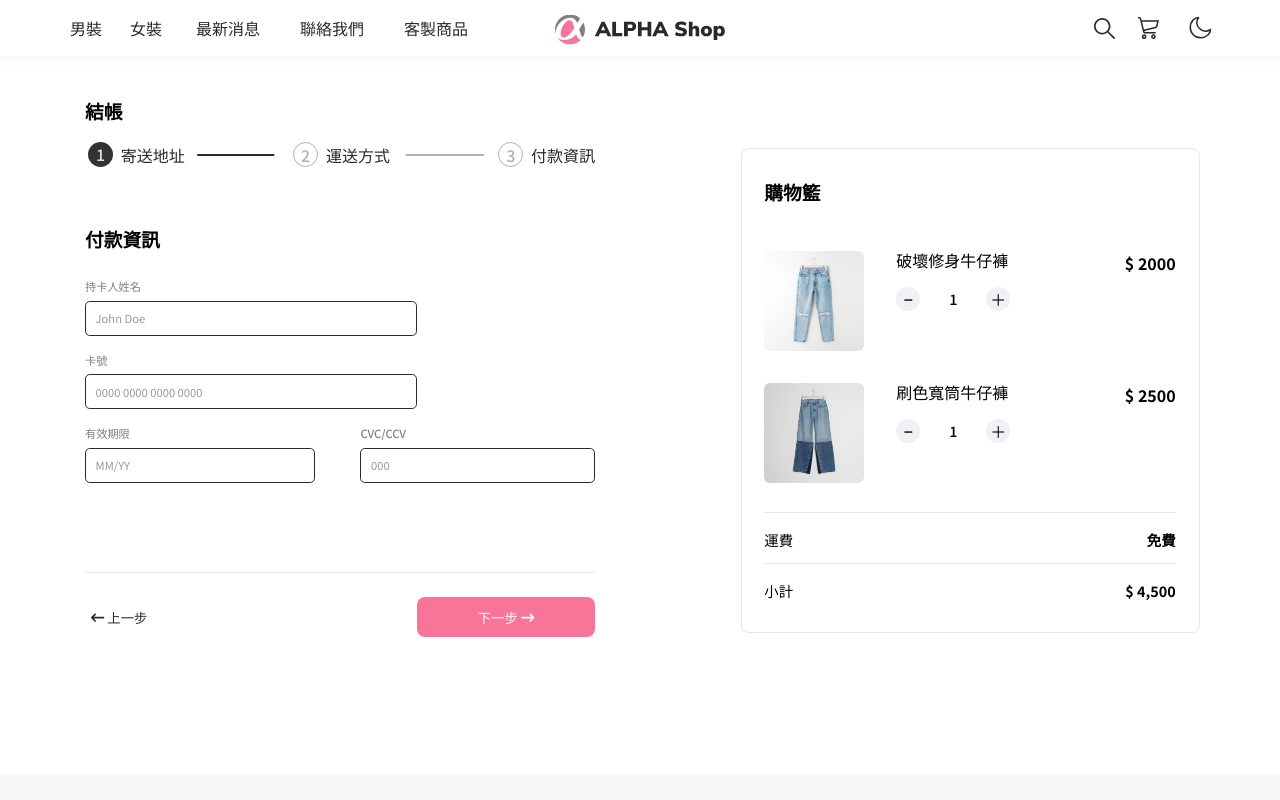
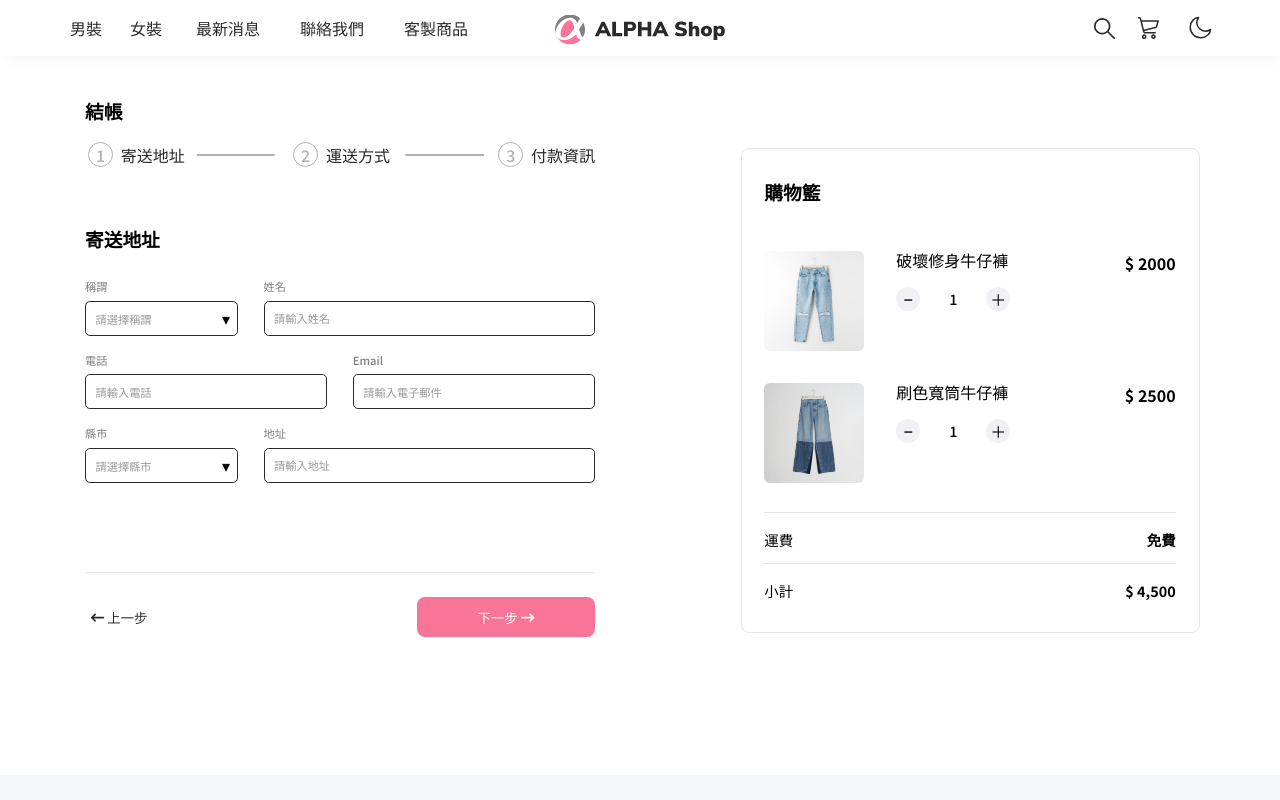
Before and after one commit to HsiaooooooJu/AlphaShop_VUE, a Vue app: page /#/checkout in a window 1280 px wide. Shown: the top 800 px of the page. Built offline with nearby package versions, Linux system fonts and the light colour scheme; what vue-sweetalert2 would draw is missing.

Commit message:
Refract template - add CheckoutConfigs

```diff
--- a/src/components/CartPanel.vue
+++ b/src/components/CartPanel.vue
@@ -4,7 +4,7 @@
       <h3 class="cart__product__title">購物籃</h3>
 
       <div v-for="product in products" :key="product.id" class="cart__product__row">
-        <img :src="product.image" class="product-img" alt="">
+        <img :src="getImg(product.image)" class="product-img" alt="">
         <div class="product-details">
           <h5 class="product-details__name">{{ product.name }}</h5>
           <div class="product-details__amount">
@@ -35,8 +35,13 @@ export default {
   props: {
     products: {
       type: Array,
-      default: () => []
+      required: true
     }
   },
+  methods: {
+    getImg(img) {
+      return require(`../assets/images/${img}`);
+    }
+  }
 }
 </script>
--- a/src/components/ShippingForm.vue
+++ b/src/components/ShippingForm.vue
@@ -2,29 +2,29 @@
   <div>
     <h3 class="form-content__part__title mb-5">運送方式</h3>
     <div class="form-content__part__shipping">
-      <div class="shipping__form-row form-row cursor-pointer">
+
+      <div v-for="shipping in shippingMethods" :key="shipping.id" class="shipping__form-row form-row cursor-pointer">
         <input name="shipping-method" id="standard" type="radio" class="standard" checked>
         <label class="cursor-pointer" for="standard">
-          <p class="shipping-method">標準運送</p>
-          <p class="shipping-time">約 3-7 個工作天</p>
+          <p class="shipping-method">{{ shipping.method }}</p>
+          <p class="shipping-time">{{ shipping.days }}</p>
         </label>
-        <span>免費</span>
+        <span>{{ shipping.price }}</span>
+      </div>
 
-      </div>
-      <div class="shipping__form-row form-row cursor-pointer">
-        <input name="shipping-method" id="express" type="radio" class="express">
-        <label class="cursor-pointer" for="express">
-          <p class="shipping-method">DHL 貨運</p>
-          <p class="shipping-time">48 小時內送達</p>
-        </label>
-        <span>$ 500</span>
-      </div>
     </div>
   </div>
 </template>
 
 <script>
+
 export default {
   name: 'ShippingForm',
+  props: {
+    shippingMethods: {
+      type: Array,
+      required: true
+    }
+  }
 }
 </script>
--- a/src/components/Stepper.vue
+++ b/src/components/Stepper.vue
@@ -3,21 +3,11 @@
     <h3 class="stepper__title my-5">結帳</h3>
     <div class="stepper__container container">
 
-      <div class="stepper__step active">
+      <div v-for="step in steps" :key="step.id" class="stepper__step">
         <div class="stepper__step__circle-container"></div>
+        <label class="stepper__step__label" for="">{{ step.title }}</label>
         <span class="stepper__step__connect-line line-one"></span>
-        <label class="stepper__step__label" for="">寄送地址</label>
-      </div>
-
-      <div class="stepper__step">
-        <div class="stepper__step__circle-container"></div>
         <span class="stepper__step__connect-line line-two"></span>
-        <label class="stepper__step__label" for="">運送方式</label>
-      </div>
-
-      <div class="stepper__step">
-        <div class="stepper__step__circle-container"></div>
-        <label class="stepper__step__label" for="">付款資訊</label>
       </div>
 
     </div>
@@ -27,5 +17,11 @@
 <script>
 export default {
   name: 'Stepper',
+  props: {
+    steps: {
+      type: Array,
+      required: true
+    }
+  }
 }
 </script>
--- /dev/null
+++ b/src/configs/CheckoutConfigs.js
@@ -0,0 +1,44 @@
+export const CheckoutConfigs = {
+  productData: [
+    {
+      id: 1,
+      name: '破壞修身牛仔褲',
+      price: 2000,
+      image: 'dagny-petite-jeans.png'
+    },
+    {
+      id: 2,
+      name: '刷色寬筒牛仔褲',
+      price: 2500,
+      image: 'block-wide-jeans.png'
+    }
+  ],
+  steps: [
+    {
+      id: 1,
+      title: '寄送地址',
+    },
+    {
+      id: 2,
+      title: '運送方式',
+    },
+    {
+      id: 3,
+      title: '付款資訊'
+    }
+  ],
+  shippingMethods: [
+    {
+      id: 1,
+      method: '標準運送',
+      days: '約 3-7 個工作天',
+      price: 0
+    },
+    {
+      id: 2,
+      method: 'DHL 貨運',
+      days: '48 小時內送達',
+      price: 500
+    }
+  ]
+}
--- a/src/views/Checkout.vue
+++ b/src/views/Checkout.vue
@@ -4,20 +4,20 @@
       <Navbar />
     </header>
     <main class="main-content">
-      <Stepper />
+      <Stepper :steps="steps" />
 
       <section class="form-panel">
         <form action="" class="form-panel__container__form">
           <div class="form-content__part">
 
             <!-- DestinationForm -->
-            <DestinationForm class="d-none" />
+            <DestinationForm />
 
             <!-- ShippingForm -->
-            <ShippingForm class="d-none" />
+            <ShippingForm :shipping-methods="shippingMethods" class="d-none" />
 
             <!-- PaymentForm -->
-            <PaymentForm />
+            <PaymentForm class="d-none" />
 
           </div>
         </form>
@@ -37,6 +37,8 @@
 </template>
 
 <script>
+import { CheckoutConfigs } from '../configs/CheckoutConfigs'
+
 import Navbar from '../components/Navbar.vue'
 import Stepper from '../components/Stepper.vue'
 import DestinationForm from '../components/DestinationForm.vue'
@@ -45,23 +47,6 @@ import PaymentForm from '../components/PaymentForm.vue'
 import BtnPanel from '../components/BtnPanel.vue'
 import CartPanel from '../components/CartPanel.vue'
 import Footer from '../components/Footer.vue'
-
-const productData = {
-  products: [
-    {
-      id: 1,
-      name: '破壞修身牛仔褲',
-      price: 2000,
-      image: 'dagny-petite-jeans.png'
-    },
-    {
-      id: 2,
-      name: '刷色寬筒牛仔褲',
-      price: 2500,
-      image: 'block-wide-jeans.png'
-    }
-  ]
-}
 
 export default {
   name: "Checkout",
@@ -76,23 +61,14 @@ export default {
     Footer
   },
   data() {
+    const { shippingMethods, steps, productData } = CheckoutConfigs
     return {
-      products: []
+      products: productData,
+      steps,
+      shippingMethods,
+      totalSteps: steps.length,
+      currentStep: 1,
     }
   },
-  methods: {
-    fetchProducts() {
-      this.products = productData.products.map(product => {
-        return {
-          ...product,
-          // dynamic paths need to be wrapped in a require call
-          image: require('../assets/images/' + product.image)
-        }
-      })
-    }
-  },
-  created() {
-    this.fetchProducts()
-  }
-};
+}
 </script>
```
